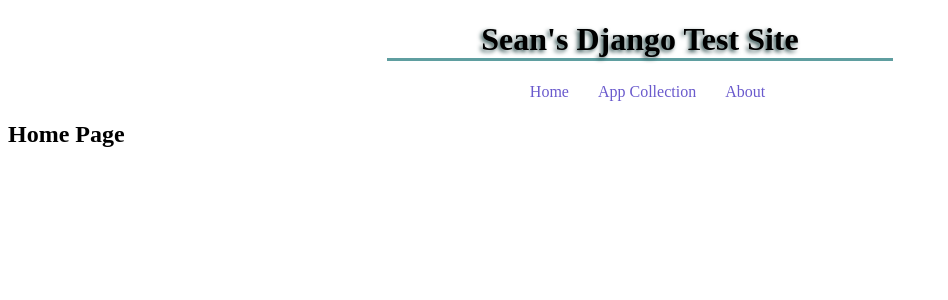
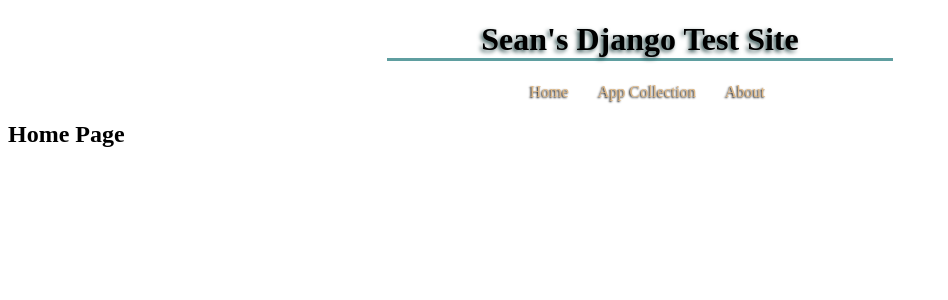
Before and after one commit to seanmclaren/WebAppOne, a Django app: page / in a window 1280 px wide. Shown: the top 300 px of the page, without its empty margins (0-948 px from the left). Run offline with Django 3.2, Linux system fonts and the light colour scheme.

Commit message:
CSS changes

```diff
--- a/SubAppOne/static/CSS/base.css
+++ b/SubAppOne/static/CSS/base.css
@@ -15,13 +15,14 @@
     display: inline;
     margin: 0 5px 0 0;
     padding: 5px 20px 5px 0;
-    border-color: white;
+    border-color: ;
     text-align: center;
 }
 
 .menu_item>a {
     text-decoration: none;
-    color: slateblue ;
+    color: burlywood;
+    text-shadow: -1px 1px 2px black;
 }
 
 .menu_item>a:hover {
```
